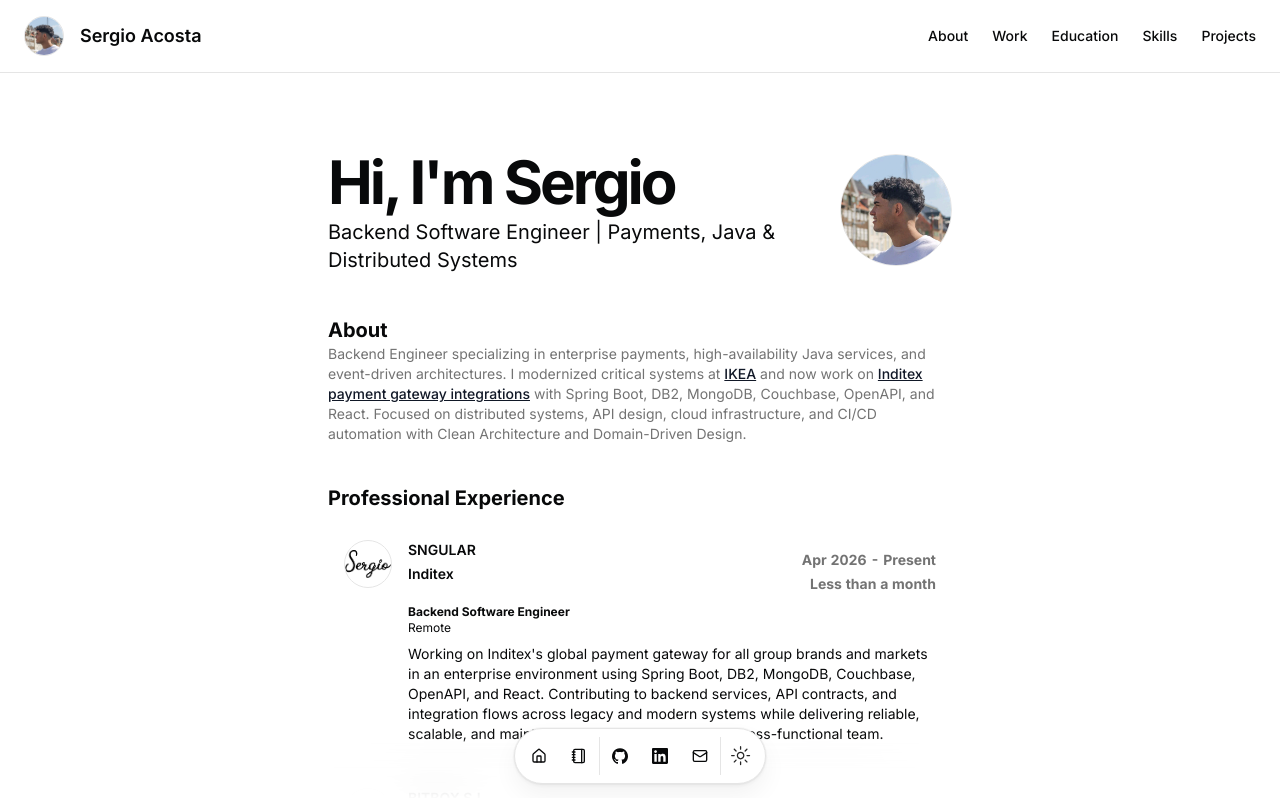
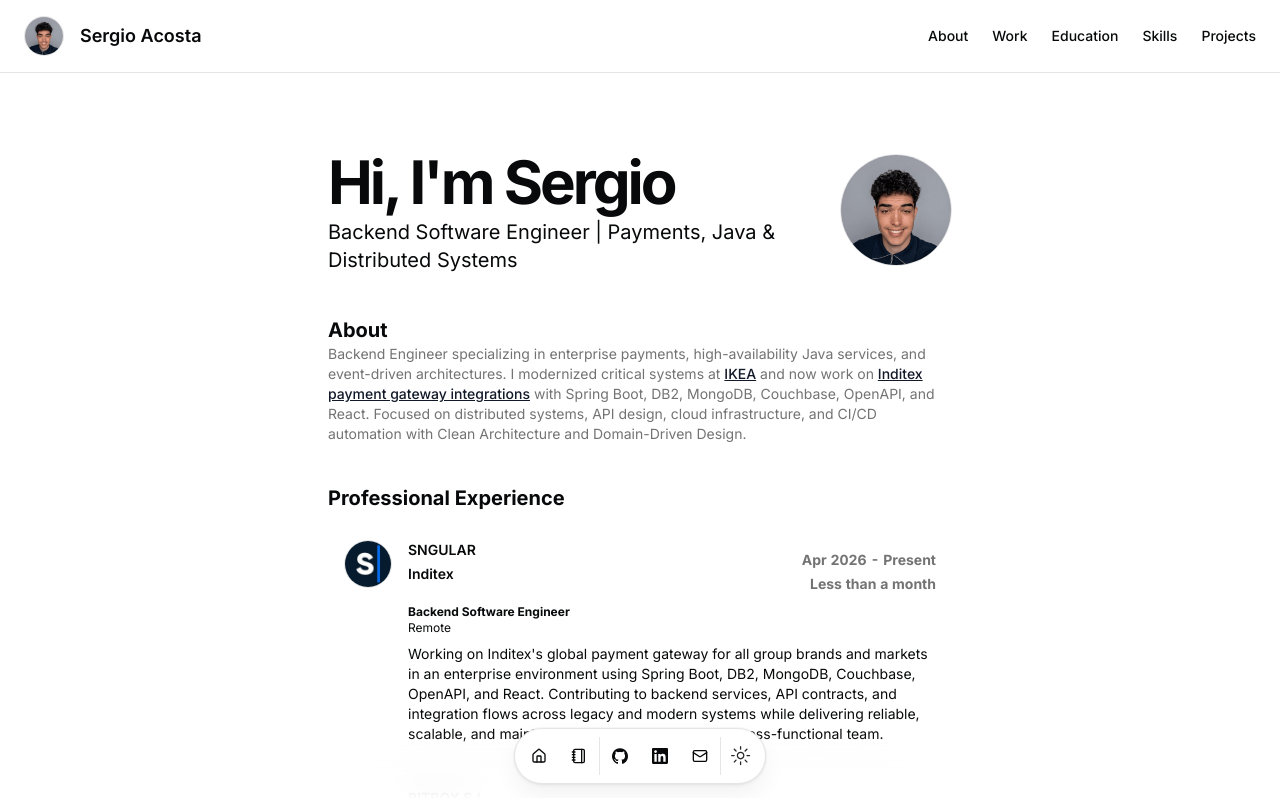
Before and after one commit to SergioAcostaTer/portfolio, a Next.js app: page / in a window 1280 px wide. Shown: the top 798 px of the page. Built offline with nearby package versions, Linux system fonts and the light colour scheme.

Commit message:
feat(metadata): update image paths for profile and logo

```diff
--- a/src/app/layout.tsx
+++ b/src/app/layout.tsx
@@ -54,7 +54,7 @@
         siteName: "Sergio Acosta Quintana",
         images: [
             {
-                url: "https://sergioaco.com/me.png", // Ensure this path is correct
+                url: "https://sergioaco.com/sergio.jpg", // Ensure this path is correct
                 width: 1200,
                 height: 630,
                 alt: "Sergio Acosta Quintana - Backend Software Engineer",
@@ -79,7 +79,7 @@
         title: "Sergio Acosta Quintana - Backend Software Engineer",
         description:
             "Backend engineer crafting scalable payment services with Java, Spring Boot, distributed systems, and modern API design.",
-        images: ["https://sergioaco.com/me.png"], // Ensure this path is correct
+        images: ["https://sergioaco.com/sergio.jpg"], // Ensure this path is correct
         creator: "@sergioaco", // Make sure this is your Twitter handle
     },
     alternates: {
@@ -95,7 +95,7 @@
     "name": "Sergio Acosta Quintana",
     "jobTitle": "Backend Software Engineer",
     "url": "https://sergioaco.com",
-    "image": "https://sergioaco.com/me.png",
+    "image": "https://sergioaco.com/sergio.jpg",
     "email": "mailto:sergioacostaquintana@gmail.com",
     "telephone": "+34600243994",
     "address": {
@@ -180,7 +180,7 @@
                 {/* Favicon */}
                 <link rel="icon" href="/favicon.png" />
                 {/* Preload key assets */}
-                <link rel="preload" href="/me.png" as="image" />
+                <link rel="preload" href="/sergio.jpg" as="image" />
             </head>
             <body
                 className={cn(
--- a/src/data/resume.tsx
+++ b/src/data/resume.tsx
@@ -23,7 +23,7 @@
     description: "Backend Software Engineer | Payments, Java & Distributed Systems",
     summary:
         "Backend Engineer specializing in enterprise payments, high-availability Java services, and event-driven architectures. I modernized critical systems at [IKEA](/#work) and now work on [Inditex payment gateway integrations](/#work) with Spring Boot, DB2, MongoDB, Couchbase, OpenAPI, and React. Focused on distributed systems, API design, cloud infrastructure, and CI/CD automation with Clean Architecture and Domain-Driven Design.",
-    avatarUrl: "/me.png",
+    avatarUrl: "/sergio.jpg",
     skills: [
         "Java 21",
         "Spring Boot 3",
@@ -96,7 +96,7 @@
             href: "https://www.sngular.com/",
             location: "Remote",
             title: "Backend Software Engineer",
-            logoUrl: "/logo2.png",
+            logoUrl: "/sngular.jpg",
             start: "Apr 2026",
             startDate: new Date(2026, 3),
             end: "Present",
```
Also changed, not shown: public/sergio.jpg (added), public/sngular.jpg (added).
